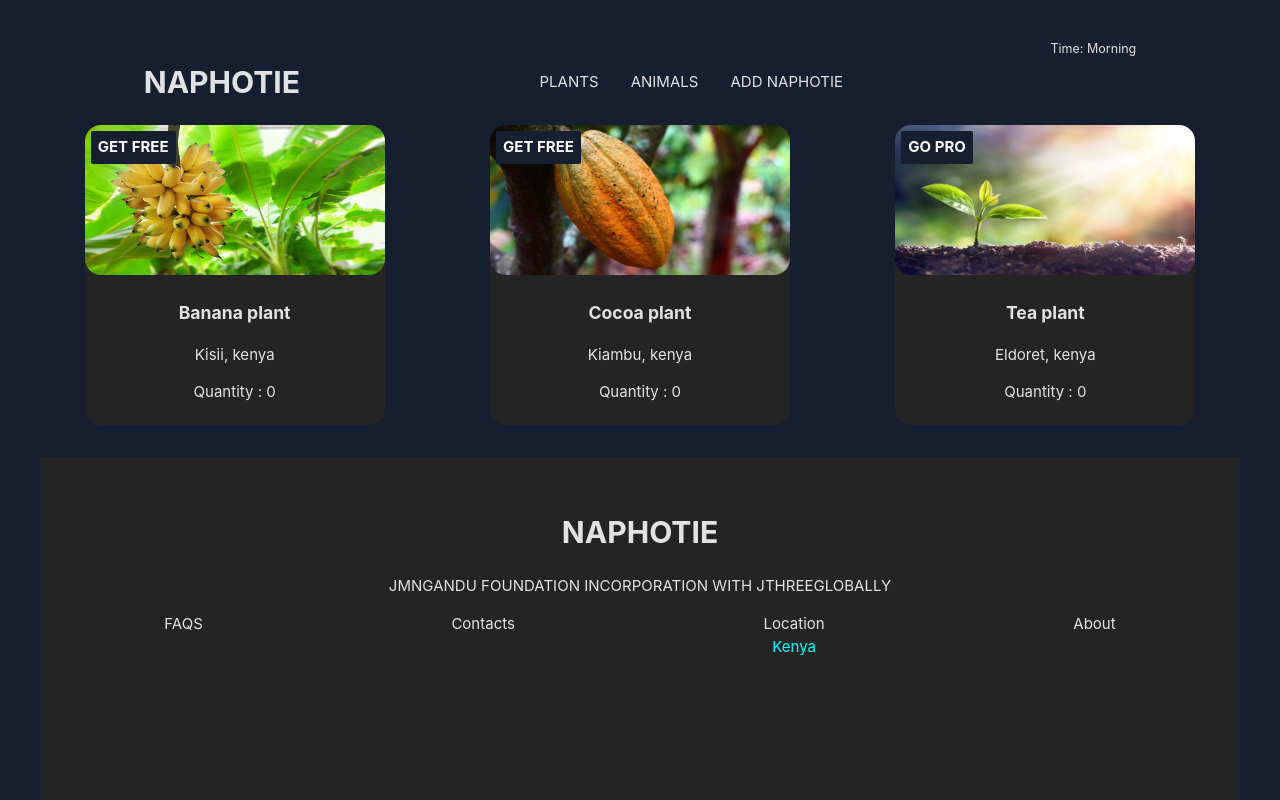
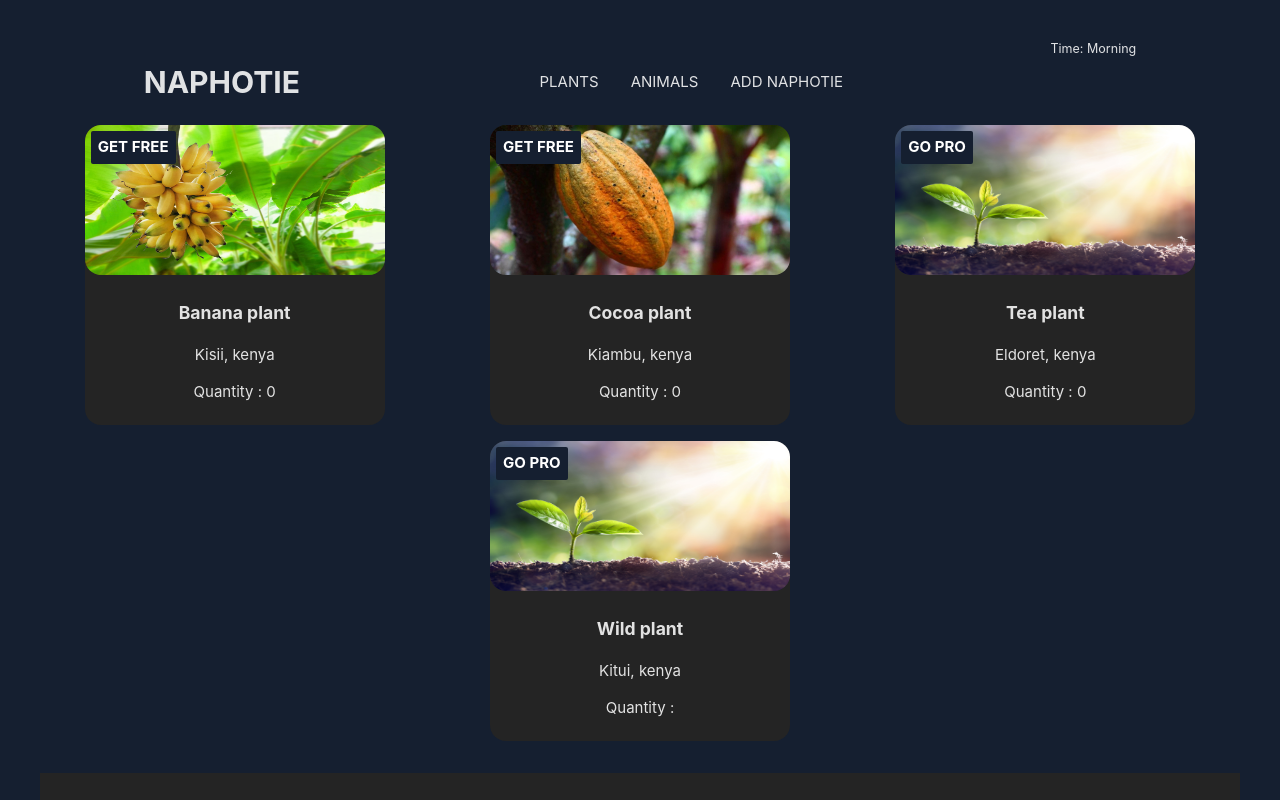
Before and after one commit to jmngandu/NAPHOTIE, a React (Vite) app in the folder naphotie/: page / in a window 1280 px wide. Shown: the top 800 px of the page. Built offline with nearby package versions, Linux system fonts and the light colour scheme.

Commit message:
added vite

```diff
--- a/naphotie/src/Components/PlantsData.js
+++ b/naphotie/src/Components/PlantsData.js
@@ -135,11 +135,11 @@ export default [
   //   location: "Nakuru, kenya",
   //   openSpots: 0,
   // },
-  // {
-  //   id: 20,
-  //   image: "scaled.jpeg",
-  //   name: "Wild plant",
-  //   location: "Kitui, kenya",
-  //   openSpots: 13,
-  // },
+  {
+    id: 20,
+    image: "scaled.jpeg",
+    name: "Wild plant",
+    location: "Kitui, kenya",
+    openSpots: 13,
+  },
 ];
```
